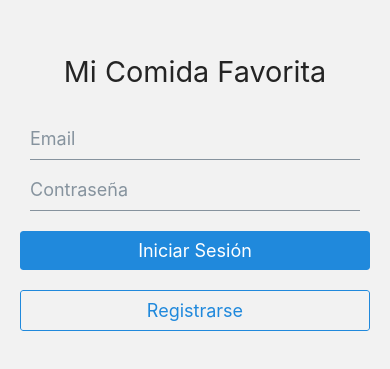
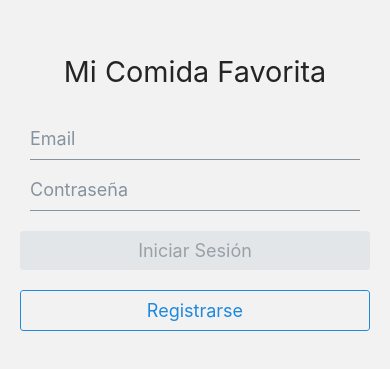
Before and after one commit to jclabrand/postgrado-univalle-modulo5-MiComidaFavorita, a React Native app: screen /Login in a window 390 px wide. Shown: the part 225-594 px from the top of the page. Built offline with nearby package versions, Linux system fonts and the light colour scheme; no server answers.

Commit message:
feat: login desactivado y con indicador de carga

```diff
--- a/src/screens/LoginScreen.js
+++ b/src/screens/LoginScreen.js
@@ -1,21 +1,40 @@
 import React, { useState } from 'react';
-import { View, StyleSheet } from 'react-native';
+import { View, StyleSheet, ActivityIndicator } from 'react-native';
 import { Input, Button, Text } from 'react-native-elements';
 import { signInWithEmailAndPassword } from 'firebase/auth';
 import { auth } from '../config/firebase';
 import { Formik } from 'formik';
 import * as Yup from 'yup';
 
+/**
+ * Pantalla de inicio de sesión
+ * Permite a los usuarios acceder con sus credenciales
+ */
 export default function LoginScreen({ navigation }) {
     const [error, setError] = useState('');
+    const [isLoading, setIsLoading] = useState(false);
+
+    /**
+     * Maneja el proceso de inicio de sesión con Firebase
+     * @param {Object} values - Valores del formulario (email, password)
+     */
     const handleLogin = async ({ email, password }) => {
+        setError('');
+        setIsLoading(true);
+
         try {
             const userCredential = await signInWithEmailAndPassword(auth, email, password);
             navigation.replace('Home');
         } catch (error) {
             setError('Error al iniciar sesión: ' + error.message);
+        } finally {
+            setIsLoading(false);
         }
     };
+
+    /**
+     * Esquema de validación para el formulario de login
+     */
     const validationSchema = Yup.object().shape({
         email: Yup.string()
             .email('Email inválido')
@@ -30,7 +49,7 @@ export default function LoginScreen({ navigation }) {
             validationSchema={validationSchema}
             onSubmit={values => handleLogin(values)}
         >
-            {({ handleChange, handleBlur, handleSubmit, values, errors, touched }) => (
+            {({ handleChange, handleBlur, handleSubmit, values, errors, touched, isValid, dirty }) => (
                 <View style={styles.container}>
                     <Text h3 style={styles.title}>Mi Comida Favorita</Text>
 
@@ -40,6 +59,7 @@ export default function LoginScreen({ navigation }) {
                         onChangeText={handleChange('email')}
                         onBlur={handleBlur('email')}
                         autoCapitalize="none"
+                        editable={!isLoading}
                     />
                     {touched.email && errors.email && <Text style={styles.error}>{errors.email}</Text>}
 
@@ -49,19 +69,25 @@ export default function LoginScreen({ navigation }) {
                         onChangeText={handleChange('password')}
                         onBlur={handleBlur('password')}
                         secureTextEntry
+                        editable={!isLoading}
                     />
                     {touched.password && errors.password && <Text style={styles.error}>{errors.password}</Text>}
 
                     <Button
-                        title="Iniciar Sesión"
+                        title={isLoading ? "Iniciando sesión..." : "Iniciar Sesión"}
                         onPress={handleSubmit}
                         containerStyle={styles.button}
+                        disabled={!isValid || !dirty || isLoading}
+                        icon={isLoading ?
+                            <ActivityIndicator size="small" color="white" style={styles.loader} /> :
+                            null}
                     />
                     <Button
                         title="Registrarse"
                         type="outline"
                         onPress={() => navigation.navigate('Register')}
                         containerStyle={styles.button}
+                        disabled={isLoading}
                     />
 
                     {error ? <Text style={styles.error}>{error}</Text> : null}
@@ -88,4 +114,7 @@ const styles = StyleSheet.create({
         color: 'red',
         marginBottom: 10,
     },
+    loader: {
+        marginRight: 10
+    }
 });
```
